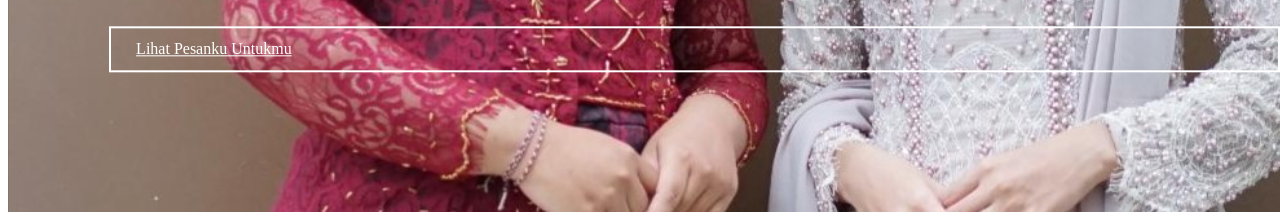
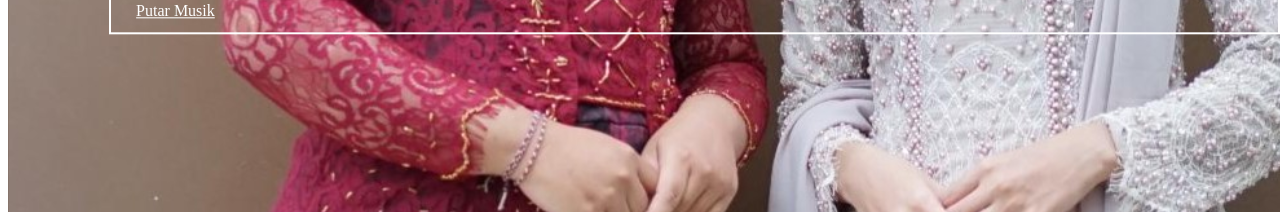
Before and after one commit to Riski-IY/putriseptiara.as, a plain HTML site: page index.html in a window 1280 px wide. Shown: the part 596-816 px from the top of the page. Drawn offline with Linux system fonts and the light colour scheme.

Commit message:
index.html

```diff
--- a/index.html
+++ b/index.html
@@ -32,7 +32,7 @@
 				</div>
 			</div>
 		<a href="index.html">Putar Musik</a>
-		<a href="https://riski-iy.github.io/putriseptiara.as2/">Lihat Pesanku Untukmu</a>
+
 	</div>
 	<img src="balon.png" class="balon">
 </div>
```
